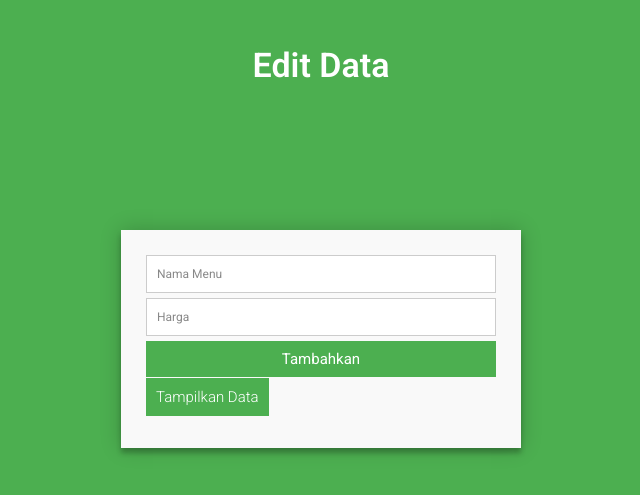
After one commit to naneps/TUBES-Pemrograman-Web, a PHP site: page /FormEdit.php?id=1 in a window 1280 px wide. The commit adds this page. Shown: the top 495 px of the page, without its empty margins (319-959 px from the left). Run offline with PHP 8.4, Linux system fonts and the light colour scheme; data that the repository does not hold is empty.

Commit message:
Commite ke 3

```diff
--- /dev/null
+++ b/FormEdit.php
@@ -0,0 +1,79 @@
+
+<?php
+require_once 'proses/procedural.php';
+
+$id = $_GET['id'];
+
+$sql = "SELECT *FROM tb_menu where id ='$id'";
+$qry = mysqli_query($connection , $sql);
+
+?>
+
+<!DOCTYPE html>
+<html lang="en">
+
+    <head>
+        <link rel="stylesheet" href="style.css">
+        <title>Form</title>
+    </head>
+
+    <body>
+
+        <div class="container">
+            <div class="judul">Edit Data </div>
+            <form id="data" action="" method="post" onsubmit="validasi()">
+                        <?php
+                        $data = array();
+                            while($row = mysqli_fetch_array($qry) ){
+                                $data = $row;
+
+                            }
+
+                        ?>
+                    <input placeholder="Nama Menu" type="text" name="nama" id="nama" value="<?=$data['menu']?>">
+
+
+                    <input placeholder="Harga" type="text" name="harga" id="harga" value="<?=$data['harga']?>">
+
+
+                    <fieldset>
+                        <button name="submit" type="submit" id="submit"
+                            >Tambahkan</button>
+
+                            <a class="btn" href="tabel.php">Tampilkan Data</a>
+                    </fieldset>
+            </form>
+        </div>
+        <?php
+        if(isset($_POST['submit']) && $_POST['nama'] != '' && $_POST['harga']){
+            $nama = $_POST['nama'];
+            $harga = $_POST['harga'];
+
+
+            $sql = "UPDATE tb_menu SET menu ='$nama', harga ='$harga' WHERE id='$id'";
+            $query = mysqli_query($connection,$sql);
+            if($query){
+                echo "<script>alert('data berhasil diedit');
+                document.location.href='tabel.php'
+                </script>";
+
+            }
+        }
+                ?>
+        <script type="text/javascript">
+	function validasi() {
+		let nama = document.getElementById("nama").value;
+		let harga = document.getElementById("harga").value;
+
+		if (nama != "" && harga!="" ) {
+			return true;
+		}else{
+            alert('Data Harus Diisi');
+            returnToPreviousPage();
+            return false;
+		}
+	}
+</script>
+    </body>
+
+</html>
--- a/tabel.php
+++ b/tabel.php
@@ -38,7 +38,7 @@ $query = mysqli_query($connection,$sql);
                                 <td>".$row['menu']."</td>
                                 <td>".$row['harga']."</td>
                                 <td>
-                                <a href='formedit.php'>Edit</a> | <a href='proses/delete.php?id=".$row['id']."'>Hapus</a>
+                                <a href='formedit.php?id=".$row['id']."'>Edit</a> | <a href='proses/delete.php?id=".$row['id']."'>Hapus</a>
                                 </td>
                             </tr>";
                         }
```
Also changed, not shown: Proses/edit.php (deleted).
